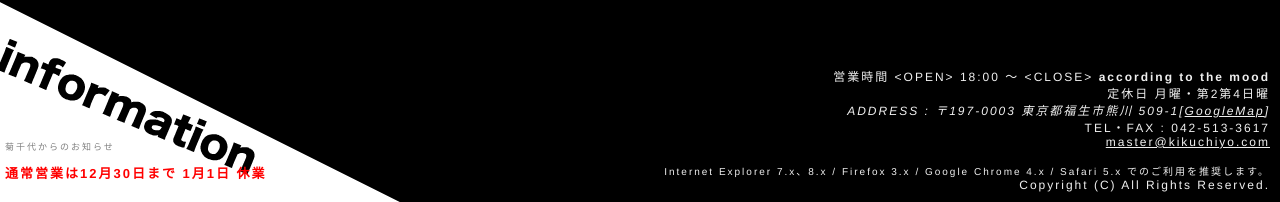
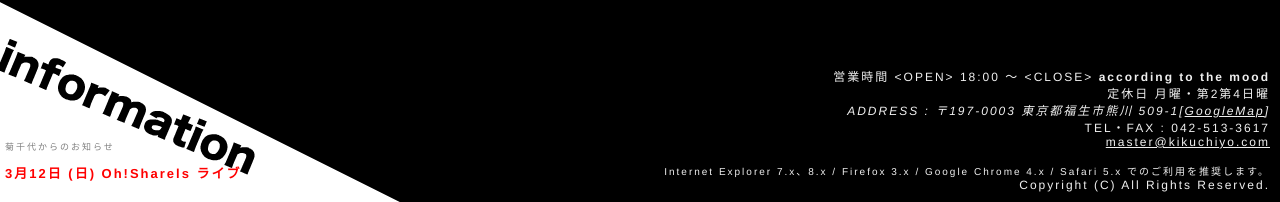
Before and after one commit to live-kikuchiyo/live-kikuchiyo.github.io, a Jekyll site: the page built from index.html, in a window 1280 px wide. Shown: the part 698-900 px from the top of the page. Built offline with Jekyll 4.4.1, drawn with Linux system fonts in a browser that asks for light colours; nearby versions of some CDN libraries.

Commit message:
Update index.html

```diff
--- a/index.html
+++ b/index.html
@@ -17,8 +17,9 @@ title: トップ
 				<br />
 				<br />
 				<b style="color: red;">
-				通常営業は12月30日まで
-		                1月1日 休業
+				3月12日 (日)
+				Oh!Sharels ライブ
+
 
 				<br/>
 				</b>
```
